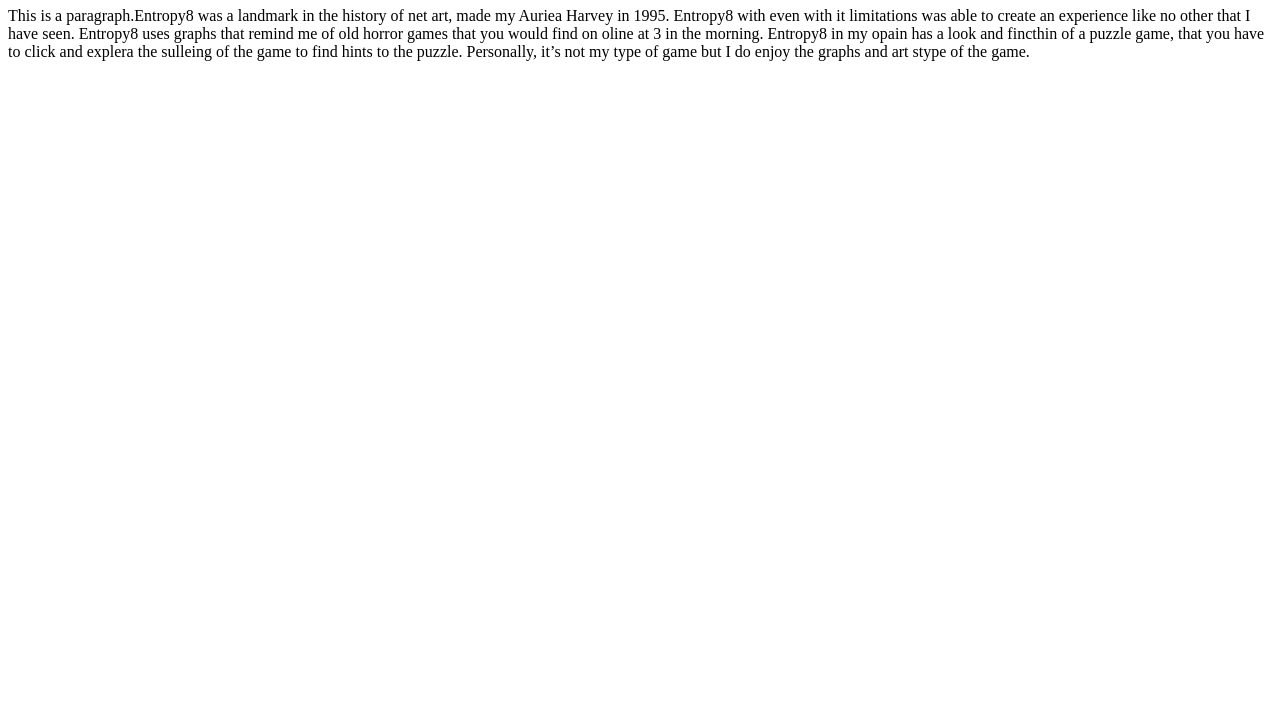
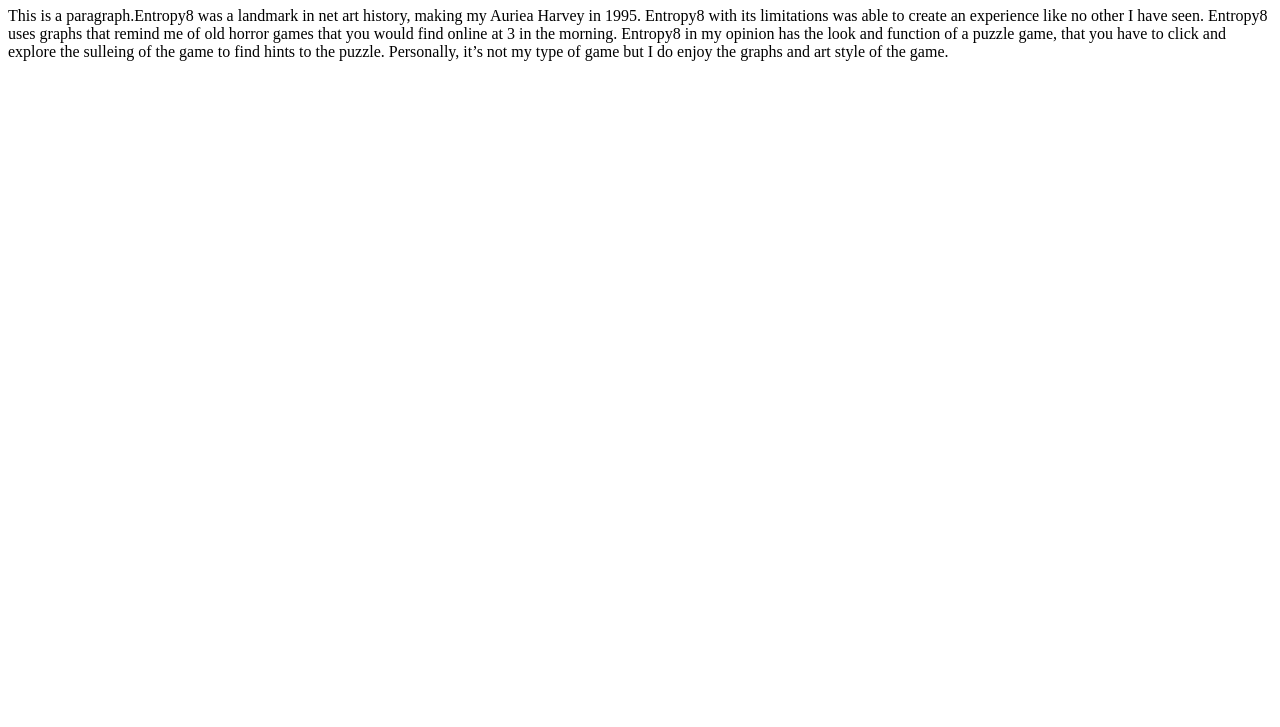
Before and after one commit to Kasia-1010/IDEA12025_netart, a plain HTML site: page index.html in a window 1280 px wide. Shown: the part 73-800 px from the top of the page. Drawn offline with Linux system fonts and the light colour scheme.

Commit message:
Update index.html

```diff
--- a/index.html
+++ b/index.html
@@ -6,12 +6,12 @@
 <body>
 
 <h1>The Rhizome Artbase: “entropy8.com”</h1>
-<p>This is a paragraph.Entropy8 was a landmark in the history of net art, made my Auriea Harvey in 1995.
-Entropy8 with even with it limitations was able to create an experience like no other that I have
-seen. Entropy8 uses graphs that remind me of old horror games that you would find on oline at 3
-in the morning. Entropy8 in my opain has a look and fincthin of a puzzle game, that you have to
-click and explera the sulleing of the game to find hints to the puzzle. Personally, it’s not my type
-of game but I do enjoy the graphs and art stype of the game.</p>
+<p>This is a paragraph.Entropy8 was a landmark in net art history, making my Auriea Harvey in 1995.
+Entropy8 with its limitations was able to create an experience like no other I have
+seen. Entropy8 uses graphs that remind me of old horror games that you would find online at 3
+in the morning. Entropy8 in my opinion has the look and function of a puzzle game, that you have to
+click and explore the sulleing of the game to find hints to the puzzle. Personally, it’s not my type
+of game but I do enjoy the graphs and art style of the game.</p>
 
 </body>
 </html>
```
